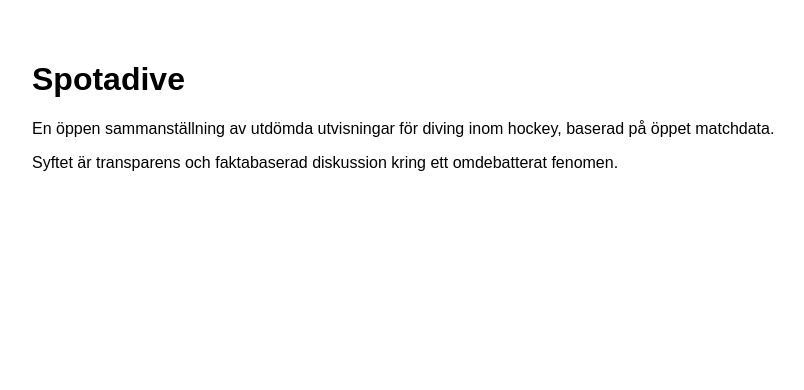
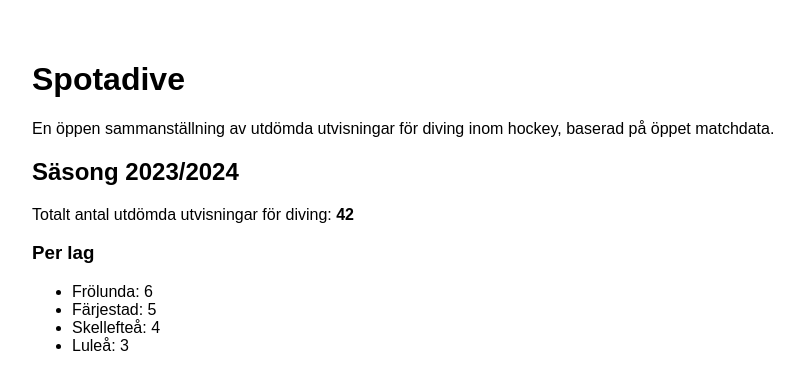
Before and after one commit to foreningslivetdev/spotadive, a Next.js app: page / in a window 1280 px wide. Shown: the top 390 px of the page, without its empty margins (8-812 px from the left). Built offline with nearby package versions, Linux system fonts and the light colour scheme.

Commit message:
Update content and data display in Home component
Removed a sentence about the purpose of the data and updated the display of total penalties.

```diff
--- a/app/page.js
+++ b/app/page.js
@@ -1,15 +1,29 @@
+import data from "../data/diving.json";
+
 export default function Home() {
   return (
     <main style={{ padding: "2rem", fontFamily: "sans-serif" }}>
       <h1>Spotadive</h1>
+
       <p>
         En öppen sammanställning av utdömda utvisningar för diving inom hockey,
         baserad på öppet matchdata.
       </p>
+
+      <h2>Säsong {data.season}</h2>
+
       <p>
-        Syftet är transparens och faktabaserad diskussion kring ett
-        omdebatterat fenomen.
+        Totalt antal utdömda utvisningar för diving: <strong>{data.total}</strong>
       </p>
+
+      <h3>Per lag</h3>
+      <ul>
+        {data.teams.map((team) => (
+          <li key={team.team}>
+            {team.team}: {team.count}
+          </li>
+        ))}
+      </ul>
     </main>
   );
 }
```
